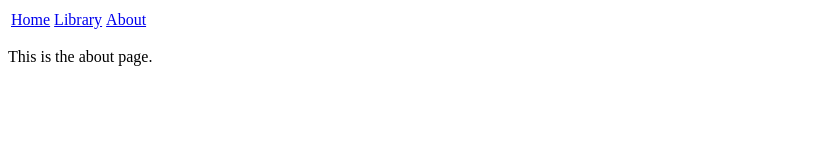
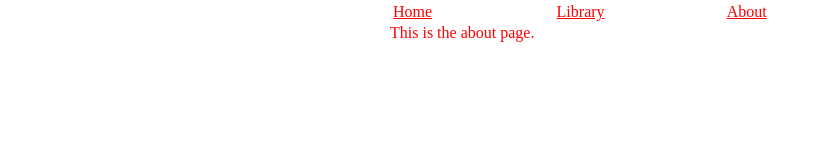
Before and after one commit to rhenriquez85/NodeLibraryApp, a plain HTML site: page pages/about.html in a window 1280 px wide. Shown: the whole page, without its empty margins (0-822 px from the left). Drawn offline with Linux system fonts and the light colour scheme; files that its build step writes are made by us from their sources.

Commit message:
[css] include css to all pages

```diff
--- a/launch-server.js
+++ b/launch-server.js
@@ -32,8 +32,8 @@ server.on('request', (req, res) => {
     console.log('>...REQUEST TO SERVER\n');
 
     closeServer(req, res);
+    publicFolder(req, res);
     siteNav(req, res);
-    publicFolder(req, res);
 })
 
 // CALLBACKS
@@ -47,10 +47,7 @@ function closeServer(req, res) {
 
 function publicFolder(req, res) {
     const url = req.url;
-    console.log(url);
-    console.log(CONSTANTS.RESOURCES.STYLES);
     if (url === CONSTANTS.RESOURCES.STYLES) {
-        console.log(1111111111)
         const stream = fs.createReadStream(CONSTANTS.PATHS.STYLES, "UTF-8");
         res.writeHead(200, {"Content-Type": "text/css"});
         stream.pipe(res);
--- a/pages/about.html
+++ b/pages/about.html
@@ -2,6 +2,7 @@
 <html lang="en">
     <head>
         <title>Rosado</title>
+        <link rel="stylesheet" href="./styles.css">
         <meta charset="UTF-8">
         <meta name="description" content="Nodejs.project">
     </head>
```
Also changed, not shown: pages/home.html (+2 -2 lines), pages/library.html (+1 -0 lines).
